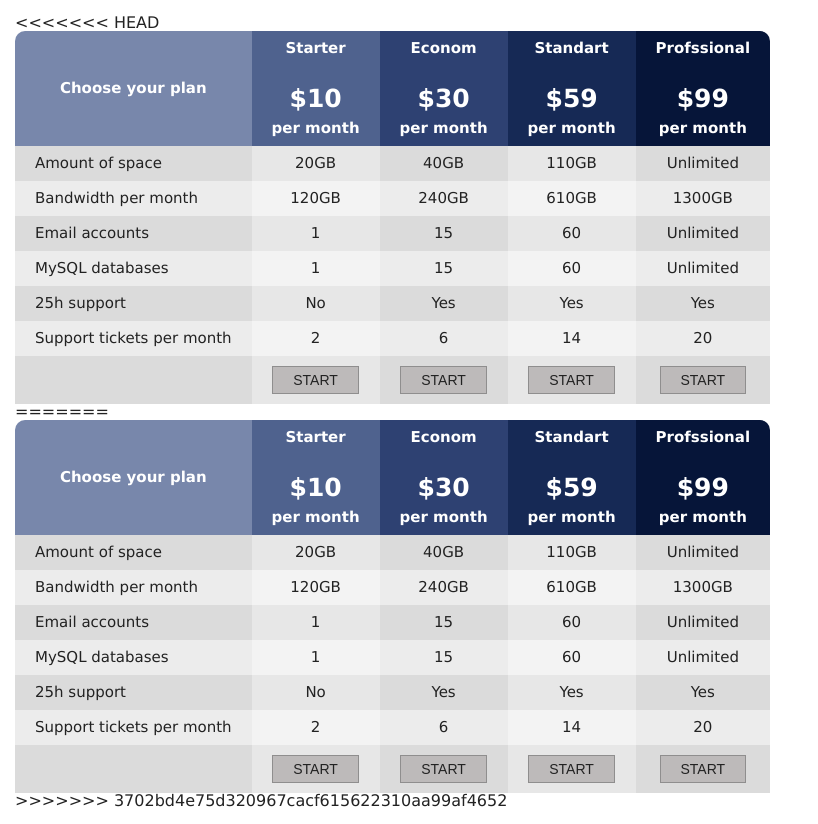
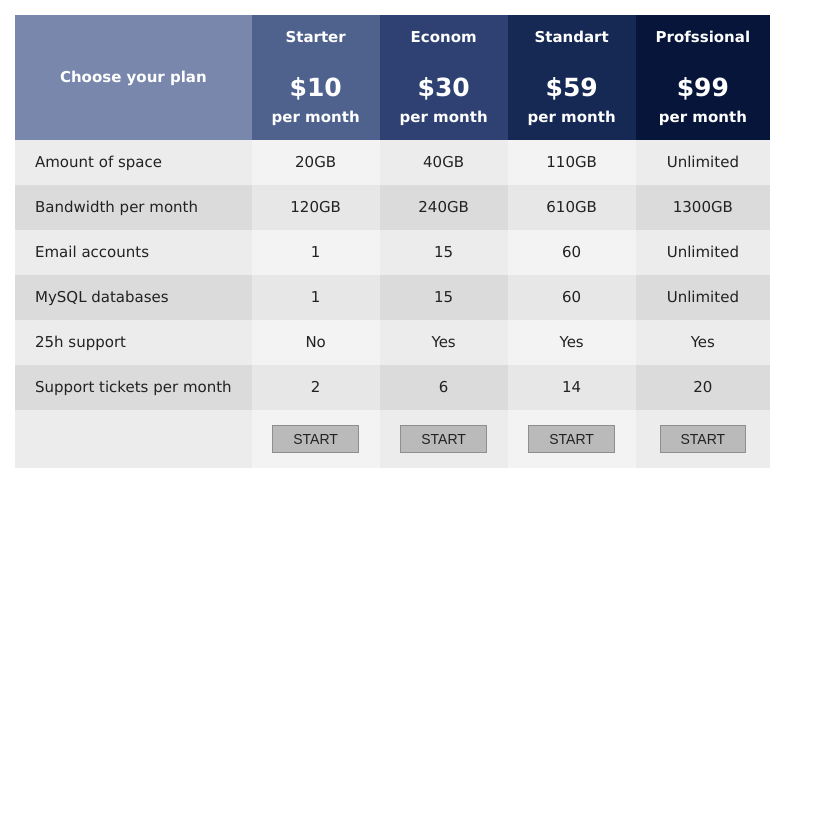
Before and after one commit to AnastasiaSneshko/FreshCode_tr, a plain HTML site: page Table/index.html in a window 1280 px wide. Shown: the whole page, without its empty margins (0-818 px from the left). After the commit the page ends 800 px from the top, so only its background shows below. Drawn offline with Linux system fonts and the light colour scheme.

```diff
--- a/Table/CSS/reset.css
+++ /dev/null
@@ -1,242 +0,0 @@
-html, body, div, span, applet, object, iframe,
-h1, h2, h3, h4, h5, h6, p, blockquote, pre,
-a, abbr, acronym, address, big, cite, code,
-del, dfn, em, img, ins, kbd, q, s, samp,
-small, strike, strong, sub, sup, tt, var,
-b, u, i, center,
-dl, dt, dd, ol, ul, li,
-fieldset, form, label, legend,
-table, caption, tbody, tfoot, thead, tr, th, td,
-article, aside, canvas, details, embed,
-figure, figcaption, footer, header, hgroup,
-menu, nav, output, ruby, section, summary,
-time, mark, audio, video {
-  margin: 0;
-	padding: 0;
-	border: 0;
-	font-size: 100%;
-	font: inherit;
-	vertical-align: baseline;
-}
-
-:focus {
-    outline: 0;
-}
-
-article, aside, details, figcaption, figure,
-footer, header, hgroup, menu, nav, section {
-	display: block;
-}
-
-body {
-	line-height: 1;
-}
-
-ol, ul {
-	list-style: none;
-}
-
-blockquote, q {
-	quotes: none;
-}
-
-blockquote:before, blockquote:after,
-q:before, q:after {
-	content: '';
-	content: none;
-}
-
-table {
-	border-collapse: collapse;
-	border-spacing: 0;
-}
-
-input[type=search]::-webkit-search-cancel-button,
-input[type=search]::-webkit-search-decoration,
-input[type=search]::-webkit-search-results-button,
-input[type=search]::-webkit-search-results-decoration {
-    -webkit-appearance: none;
-    -moz-appearance: none;
-}
-
-input[type=search] {
-    -webkit-appearance: none;
-    -moz-appearance: none;
-    -webkit-box-sizing: content-box;
-    -moz-box-sizing: content-box;
-    box-sizing: content-box;
-}
-
-textarea {
-    overflow: auto;
-    vertical-align: top;
-    resize: vertical;
-}
-
-audio, canvas, video {
-    display: inline-block;
-    *display: inline;
-    *zoom: 1;
-    max-width: 100%;
-}
-
-audio:not([controls]) {
-    display: none;
-    height: 0;
-}
-
-[hidden] {
-    display: none;
-}
-
-html {
-    font-size: 100%; /* 1 */
-    -webkit-text-size-adjust: 100%; /* 2 */
-    -ms-text-size-adjust: 100%; /* 2 */
-}
-
-a:focus {
-    outline: thin dotted;
-}
-
-a:active,
-a:hover {
-    outline: 0;
-}
-
-img {
-    border: 0; /* 1 */
-    -ms-interpolation-mode: bicubic; /* 2 */
-}
-
-figure {
-    margin: 0;
-}
-
-form {
-    margin: 0;
-}
-
-fieldset {
-    border: 1px solid #c0c0c0;
-    margin: 0 2px;
-    padding: 0.35em 0.625em 0.75em;
-}
-
-legend {
-    border: 0; /* 1 */
-    padding: 0;
-    white-space: normal; /* 2 */
-    *margin-left: -7px; /* 3 */
-}
-
-button,
-input,
-select,
-textarea {
-    font-size: 100%; /* 1 */
-    margin: 0; /* 2 */
-    vertical-align: baseline; /* 3 */
-    *vertical-align: middle; /* 3 */
-}
-
-button,
-input {
-    line-height: normal;
-}
-
-button,
-select {
-    text-transform: none;
-}
-
-button,
-html input[type="button"], /* 1 */
-input[type="reset"],
-input[type="submit"] {
-    -webkit-appearance: button; /* 2 */
-    cursor: pointer; /* 3 */
-    *overflow: visible;  /* 4 */
-}
-
-button[disabled],
-html input[disabled] {
-    cursor: default;
-}
-
-input[type="checkbox"],
-input[type="radio"] {
-    box-sizing: border-box; /* 1 */
-    padding: 0; /* 2 */
-    *height: 13px; /* 3 */
-    *width: 13px; /* 3 */
-}
-
-input[type="search"] {
-    -webkit-appearance: textfield; /* 1 */
-    -moz-box-sizing: content-box;
-    -webkit-box-sizing: content-box; /* 2 */
-    box-sizing: content-box;
-}
-
-input[type="search"]::-webkit-search-cancel-button,
-input[type="search"]::-webkit-search-decoration {
-    -webkit-appearance: none;
-}
-
-button::-moz-focus-inner,
-input::-moz-focus-inner {
-    border: 0;
-    padding: 0;
-}
-
-
-textarea {
-    overflow: auto; /* 1 */
-    vertical-align: top; /* 2 */
-}
-
-table {
-    border-collapse: collapse;
-    border-spacing: 0;
-}
-
-html,
-button,
-input,
-select,
-textarea {
-    color: #222;
-}
-
-
-::-moz-selection {
-    background: #b3d4fc;
-    text-shadow: none;
-}
-
-::selection {
-    background: #b3d4fc;
-    text-shadow: none;
-}
-
-img {
-    vertical-align: middle;
-}
-
-fieldset {
-    border: 0;
-    margin: 0;
-    padding: 0;
-}
-
-textarea {
-    resize: vertical;
-}
-
-.chromeframe {
-    margin: 0.2em 0;
-    background: #ccc;
-    color: #000;
-    padding: 0.2em 0;
-}
--- a/Table/CSS/style.css
+++ /dev/null
@@ -1,71 +0,0 @@
-body {
-  margin: 15px;
-  font-family: Verdana, Geneva, Tahoma, sans-serif;
-}
-
-table, tr, td {
-  padding: 10px 20px;
-  font-size: 15px;
-  text-align: center;
-}
-
-.head {
-  vertical-align: middle;
-  font-weight: 900;
-  color: #fff;
-}
-
-.first {
-  border-radius: 10px 0 0 0;
-  background-color: #7887ab;
-}
-
-.second {
-  background-color: #4f628e;
-}
-.third {
-  background-color: #2e4172;
-}
-
-.fourth {
-  background-color: #162955;
-}
-
-.fifth {
-  border-radius: 0 10px 0 0;
-  background-color: #061539;
-}
-
-.price {
-  font-size: 25px;
-  margin-top: 30px;
-  margin-bottom: 10px;
-}
-
-.row>td:first-child {
-  text-align: left;
-}
-
-.odd>td:nth-child(odd) {
-  background-color: #dbdbdb;
-}
-
-.odd>td:nth-child(even) {
-  background-color: #e7e7e7;
-}
-
-.even>td:nth-child(odd) {
-  background-color: #ececec;
-}
-
-.even>td:nth-child(even) {
-  background-color: #f3f3f3;
-}
-
-[type="button"] {
-  padding: 5px 20px;
-  text-transform: uppercase;
-  background-color: #bdbaba;
-  border: 1px solid #8f8e8e;
-  font-size: 14px;
-}
--- a/Table/index.html
+++ b/Table/index.html
@@ -1,4 +1,3 @@
-<<<<<<< HEAD
 <!DOCTYPE html>
 <html lang="en">
 <head>
@@ -6,33 +5,33 @@
   <meta http-equiv="X-UA-Compatible" content="IE=edge">
   <meta name="viewport" content="width=device-width, initial-scale=1.0">
   <title>Document</title>
-  <link rel="stylesheet" href="./reset.css">
-  <link rel="stylesheet" href="./style.css">
+  <link rel="stylesheet" href="/reset.css">
+  <link rel="stylesheet" href="/style.css">
 </head>
 <body>
   <table>
     <thead>
       <tr>
-        <td class="head first">Choose your plan</td>
-        <td class="head second">
-          <p>Starter</p>
-          <p class="price">$10</p>
-          <p>per month</p>
+        <td>Choose your plan</td>
+        <td>
+          Starter
+          <p>$10</p>
+          per month
         </td>
-        <td class="head third">
-          <p>Econom</p>
-          <p class="price">$30</p>
-          <p>per month</p>
+        <td>
+          Econom
+          <p>$30</p>
+          per month
         </td>
-        <td class="head fourth">
-          <p>Standart</p>
-          <p class="price">$59</p>
-          <p>per month</p>
+        <td>
+          Standart
+          <p>$59</p>
+          per month
         </td>
-        <td class="head fifth">
-          <p>Profssional</p>
-          <p class="price">$99</p>
-          <p>per month</p>
+        <td>
+          Profssional
+          <p>$99</p>
+          per month
         </td>
       </tr>
     </thead>
@@ -91,98 +90,4 @@
     </tfoot>
   </table>
 </body>
-=======
-<!DOCTYPE html>
-<html lang="en">
-<head>
-  <meta charset="UTF-8">
-  <meta http-equiv="X-UA-Compatible" content="IE=edge">
-  <meta name="viewport" content="width=device-width, initial-scale=1.0">
-  <title>Document</title>
-  <link rel="stylesheet" href="./CSS/reset.css">
-  <link rel="stylesheet" href="./CSS/style.css">
-</head>
-<body>
-  <table>
-    <thead>
-      <tr>
-        <td class="head first">Choose your plan</td>
-        <td class="head second">
-          <p>Starter</p>
-          <p class="price">$10</p>
-          <p>per month</p>
-        </td>
-        <td class="head third">
-          <p>Econom</p>
-          <p class="price">$30</p>
-          <p>per month</p>
-        </td>
-        <td class="head fourth">
-          <p>Standart</p>
-          <p class="price">$59</p>
-          <p>per month</p>
-        </td>
-        <td class="head fifth">
-          <p>Profssional</p>
-          <p class="price">$99</p>
-          <p>per month</p>
-        </td>
-      </tr>
-    </thead>
-    <tbody>
-      <tr class="row odd">
-        <td>Amount of space</td>
-        <td>20GB</td>
-        <td>40GB</td>
-        <td>110GB</td>
-        <td>Unlimited</td>
-      </tr>
-      <tr class="row even">
-        <td>Bandwidth per month</td>
-        <td>120GB</td>
-        <td>240GB</td>
-        <td>610GB</td>
-        <td>1300GB</td>
-      </tr>
-      <tr class="row odd">
-        <td>Email accounts</td>
-        <td>1</td>
-        <td>15</td>
-        <td>60</td>
-        <td>Unlimited</td>
-      </tr>
-      <tr class="row even">
-        <td>MySQL databases</td>
-        <td>1</td>
-        <td>15</td>
-        <td>60</td>
-        <td>Unlimited</td>
-      </tr>
-      <tr class="row odd">
-        <td>25h support</td>
-        <td>No</td>
-        <td>Yes</td>
-        <td>Yes</td>
-        <td>Yes</td>
-      </tr>
-      <tr class="row even">
-        <td>Support tickets per month</td>
-        <td>2</td>
-        <td>6</td>
-        <td>14</td>
-        <td>20</td>
-      </tr>
-    </tbody>
-    <tfoot>
-      <tr class="row odd">
-        <td></td>
-        <td><input type="button" value="Start"></td>
-        <td><input type="button" value="Start"></td>
-        <td><input type="button" value="Start"></td>
-        <td><input type="button" value="Start"></td>
-      </tr>
-    </tfoot>
-  </table>
-</body>
->>>>>>> 3702bd4e75d320967cacf615622310aa99af4652
 </html>
--- a/Table/style.css
+++ b/Table/style.css
@@ -4,68 +4,74 @@ body {
 }
 
 table, tr, td {
-  padding: 10px 20px;
+  padding: 15px 20px;
   font-size: 15px;
   text-align: center;
 }
 
-.head {
+thead td {
   vertical-align: middle;
   font-weight: 900;
   color: #fff;
 }
 
-.first {
-  border-radius: 10px 0 0 0;
+thead td:nth-child(1) {
   background-color: #7887ab;
 }
 
-.second {
+thead td:nth-child(2) {
   background-color: #4f628e;
 }
-.third {
+thead td:nth-child(3) {
   background-color: #2e4172;
 }
 
-.fourth {
+thead td:nth-child(4) {
   background-color: #162955;
 }
 
-.fifth {
-  border-radius: 0 10px 0 0;
+thead td:nth-child(5) {
   background-color: #061539;
 }
 
-.price {
+td > p {
   font-size: 25px;
   margin-top: 30px;
   margin-bottom: 10px;
 }
 
-.row>td:first-child {
+tbody td:first-child {
   text-align: left;
 }
 
-.odd>td:nth-child(odd) {
+tbody > tr:nth-child(even) td:nth-child(odd) {
   background-color: #dbdbdb;
 }
 
-.odd>td:nth-child(even) {
+tbody > tr:nth-child(even) td:nth-child(even) {
   background-color: #e7e7e7;
 }
 
-.even>td:nth-child(odd) {
+tbody > tr:nth-child(odd) td:nth-child(odd) {
   background-color: #ececec;
 }
 
-.even>td:nth-child(even) {
+tbody > tr:nth-child(odd) td:nth-child(even) {
+  background-color: #f3f3f3;
+}
+
+tfoot > tr:nth-child(odd) td:nth-child(odd) {
+  background-color: #ececec;
+}
+
+tfoot > tr:nth-child(odd) td:nth-child(even) {
   background-color: #f3f3f3;
 }
 
 [type="button"] {
   padding: 5px 20px;
   text-transform: uppercase;
-  background-color: #bdbaba;
+  background-color: #bbbaba;
   border: 1px solid #8f8e8e;
   font-size: 14px;
 }
```
